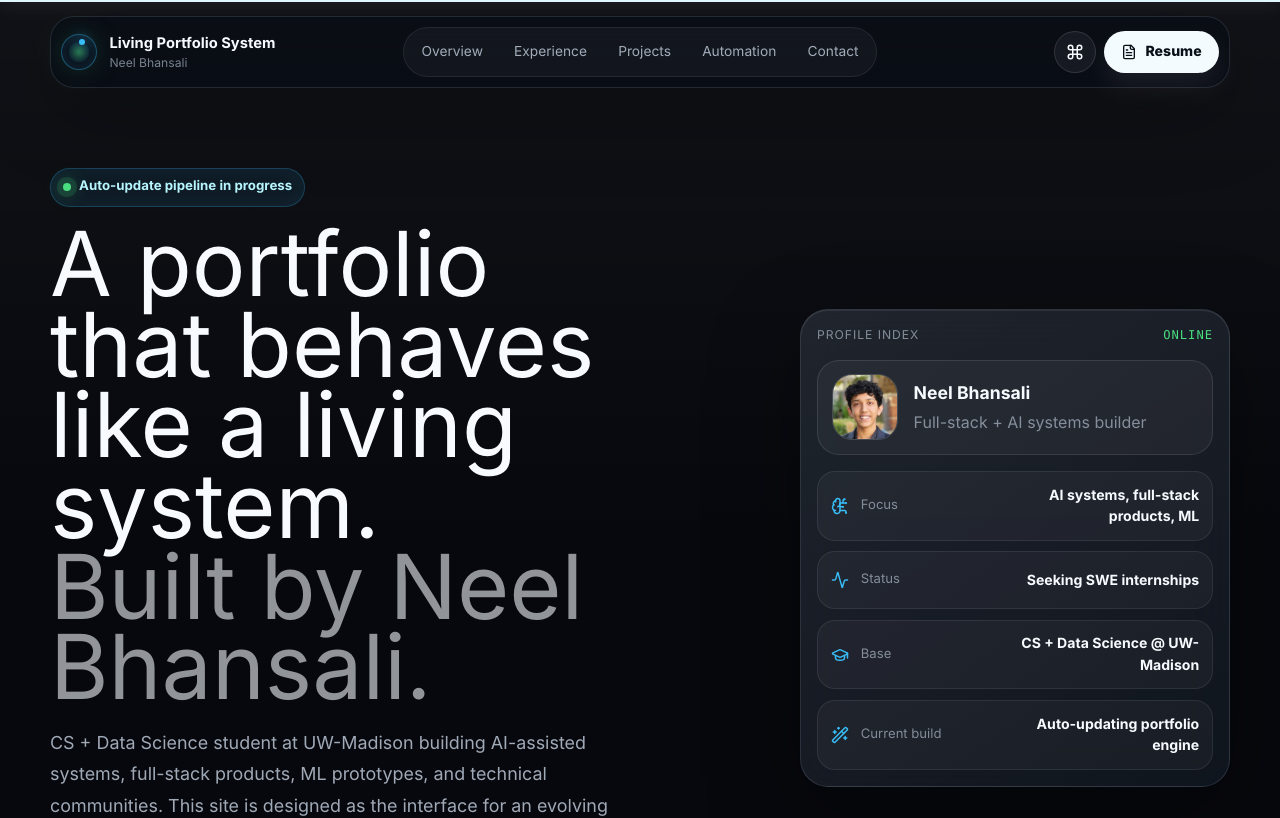
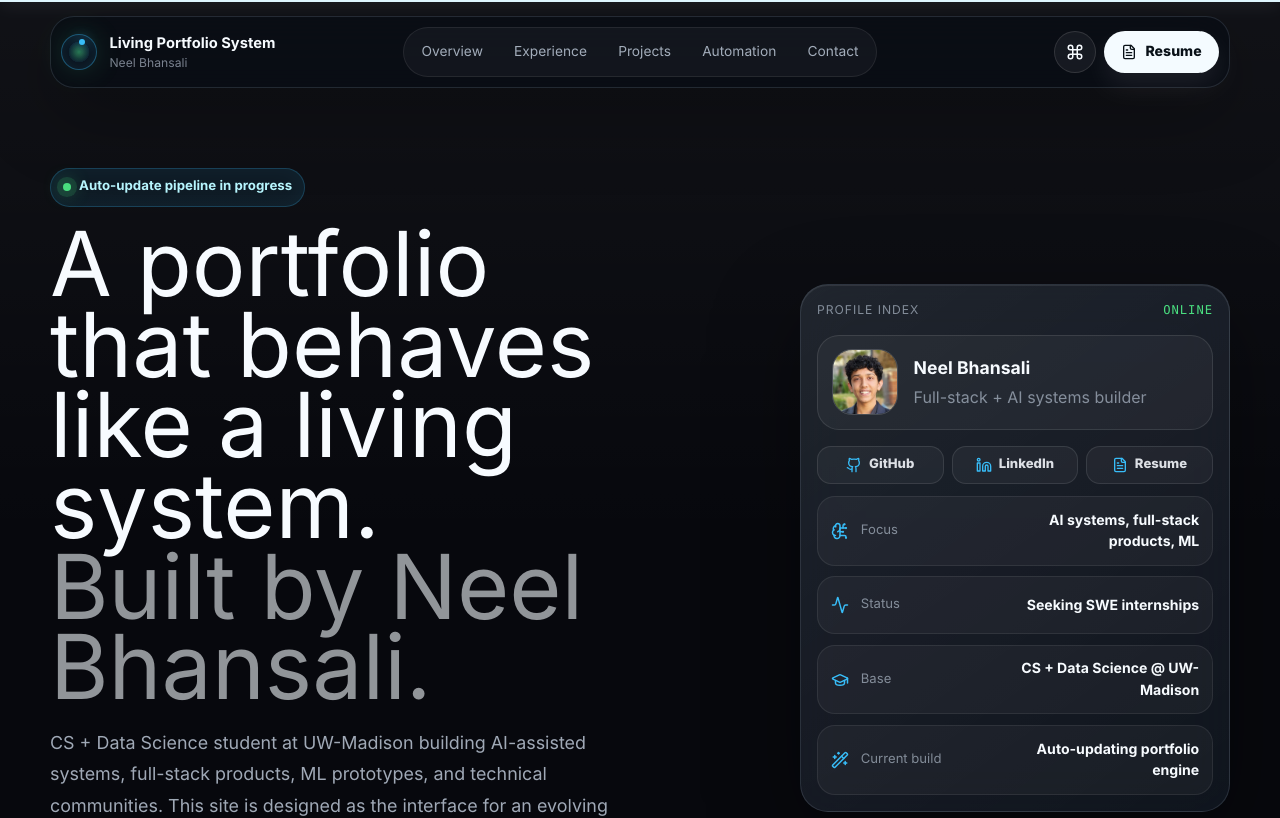
Before and after one commit to neel-bhan/neel-bhansali, a React (Vite) app: page / in a window 1280 px wide. Shown: the top 818 px of the page. Built offline with nearby package versions, Linux system fonts and the light colour scheme.

Commit message:
Add profile links and clean local assets

```diff
--- a/src/App.tsx
+++ b/src/App.tsx
@@ -10,6 +10,7 @@ import {
   Database,
   FileText,
   Github,
+  Linkedin,
   Mail,
   Menu,
   Network,
@@ -40,6 +41,7 @@ const commands = [
   { label: "Download resume", href: "/Neel_Bhansali_resume.pdf" },
   { label: "Email Neel", href: "mailto:neelbh99@gmail.com" },
   { label: "Open GitHub", href: "https://github.com/neel-bhan" },
+  { label: "Open LinkedIn", href: "https://www.linkedin.com/in/neel-bhansali/" },
 ];
 
 function App() {
@@ -225,6 +227,20 @@ function Hero({ commandOpen }: { commandOpen: () => void }) {
               <strong>Neel Bhansali</strong>
               <span>Full-stack + AI systems builder</span>
             </div>
+          </div>
+          <div className="profile-links" aria-label="Profile links">
+            <a href="https://github.com/neel-bhan" target="_blank" rel="noreferrer">
+              <Github size={16} />
+              GitHub
+            </a>
+            <a href="https://www.linkedin.com/in/neel-bhansali/" target="_blank" rel="noreferrer">
+              <Linkedin size={16} />
+              LinkedIn
+            </a>
+            <a href="/Neel_Bhansali_resume.pdf" target="_blank" rel="noreferrer">
+              <FileText size={16} />
+              Resume
+            </a>
           </div>
 
           <div className="signal-stack">
--- a/src/index.css
+++ b/src/index.css
@@ -438,6 +438,42 @@ button {
   margin-top: 0.18rem;
 }
 
+.profile-links {
+  display: grid;
+  grid-template-columns: repeat(3, minmax(0, 1fr));
+  gap: 0.5rem;
+  margin: 0 0 0.75rem;
+}
+
+.profile-links a {
+  display: inline-flex;
+  align-items: center;
+  justify-content: center;
+  gap: 0.42rem;
+  min-height: 38px;
+  padding: 0 0.65rem;
+  border: 1px solid rgba(255, 255, 255, 0.1);
+  border-radius: 14px;
+  color: rgba(247, 251, 255, 0.88);
+  background: rgba(255, 255, 255, 0.045);
+  font-size: 0.82rem;
+  font-weight: 760;
+  transition:
+    transform 180ms ease,
+    border-color 180ms ease,
+    background 180ms ease;
+}
+
+.profile-links a:hover {
+  transform: translateY(-2px);
+  border-color: rgba(56, 189, 248, 0.28);
+  background: rgba(56, 189, 248, 0.08);
+}
+
+.profile-links svg {
+  color: var(--cyan);
+}
+
 .signal-stack {
   display: grid;
   gap: 0.65rem;
```
Also changed, not shown: 1 other file (tests, documents, lock files or other folders).
